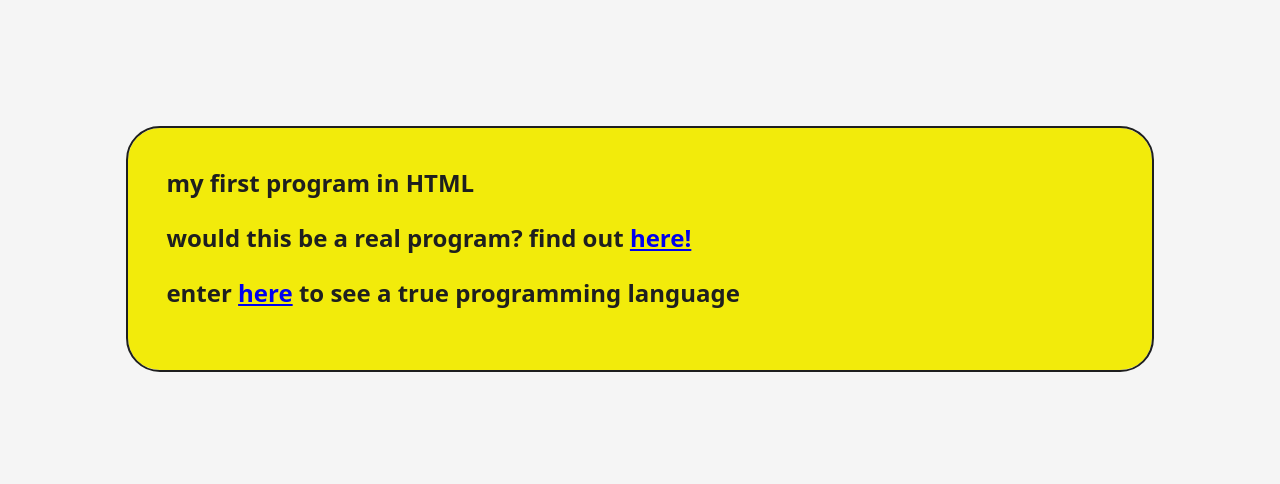
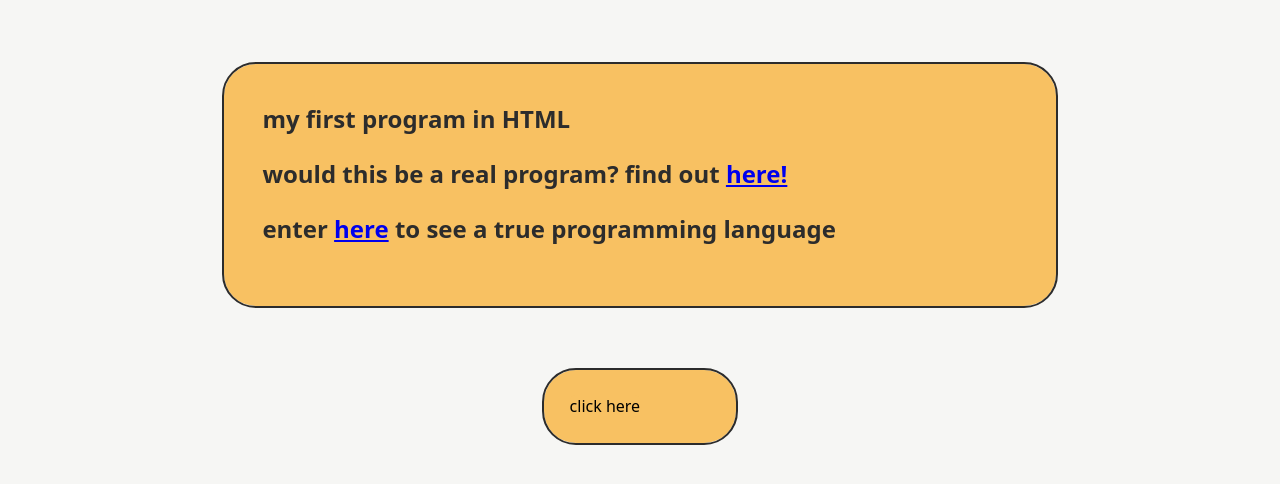
Before and after one commit to dmg85/Alura-One, a plain HTML site: page index.html in a window 1280 px wide. Drawn offline with Linux system fonts and the light colour scheme.

Commit message:
Communicating with the user

```diff
--- a/index.html
+++ b/index.html
@@ -17,7 +17,15 @@
             <h2>enter <a href="https://developer.mozilla.org/en-US/docs/Web/JavaScript" target="_blank">here</a> to see a true programming language</h2>
             </br>
         </section>
-
     </div>
+    <div class="button-div">
+        <button type="button" class="button" onclick="myFunct()">click here</button>
+    </div>
+    <script>alert("Welcome to my website! \nEnjoy ");</script>
+    <script>
+        function myFunct(){
+            document.write('write test');
+        }
+    </script>
 </body>
 </html>
--- a/style.css
+++ b/style.css
@@ -6,18 +6,42 @@
 
 body {
     font-family: system-ui, -apple-system, BlinkMacSystemFont, 'Segoe UI', Roboto, Oxygen, Ubuntu, Cantarell, 'Open Sans', 'Helvetica Neue', sans-serif;
-    background-color: whitesmoke;
-    color:rgb(45, 45, 45);
+    background-color: #F6F6F4;
+    color:rgb(32, 32, 32);
     align-items: center;
 }
 
 .main-div {
-    position: relative;
+    max-width: 65%;
+    position:relative;
     align-items: center;
-    margin: 10% 10%;
+    margin: 5% auto;
     padding: 3%;
     outline: 2px solid;
     border-radius: 2rem;
-    background-color:rgb(242, 235, 11);
-    color: rgb(30, 31, 31);
+    background-color:#F8C162;
+    color: rgb(44, 44, 44);
 }
+
+.button-div {
+    max-width: 15%;
+    position:relative;
+    align-items: center;
+    margin: 5% auto;
+    padding: 2%;
+    outline: 2px solid;
+    border-radius: 2rem;
+    background-color:#F8C162;
+    color: rgb(44, 44, 44);
+}
+
+.button {
+    padding: 0;
+    margin: auto;
+    background-color: #F8C162;
+    border: none;
+    outline: none;
+    font-size: 16px;
+    border-radius: 5px;
+    font-family: system-ui, -apple-system, BlinkMacSystemFont, 'Segoe UI', Roboto, Oxygen, Ubuntu, Cantarell, 'Open Sans', 'Helvetica Neue', sans-serif;
+}
```
